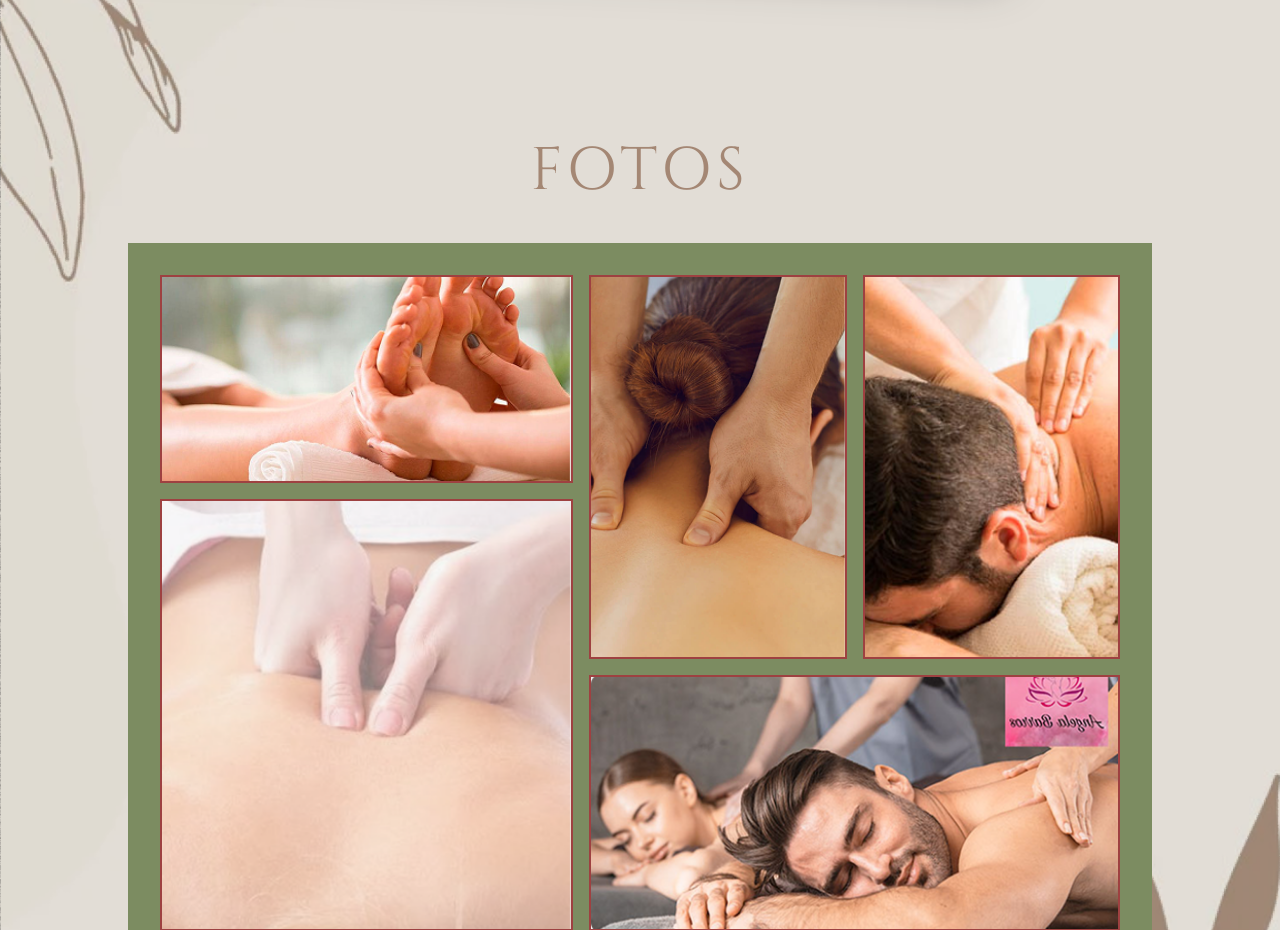
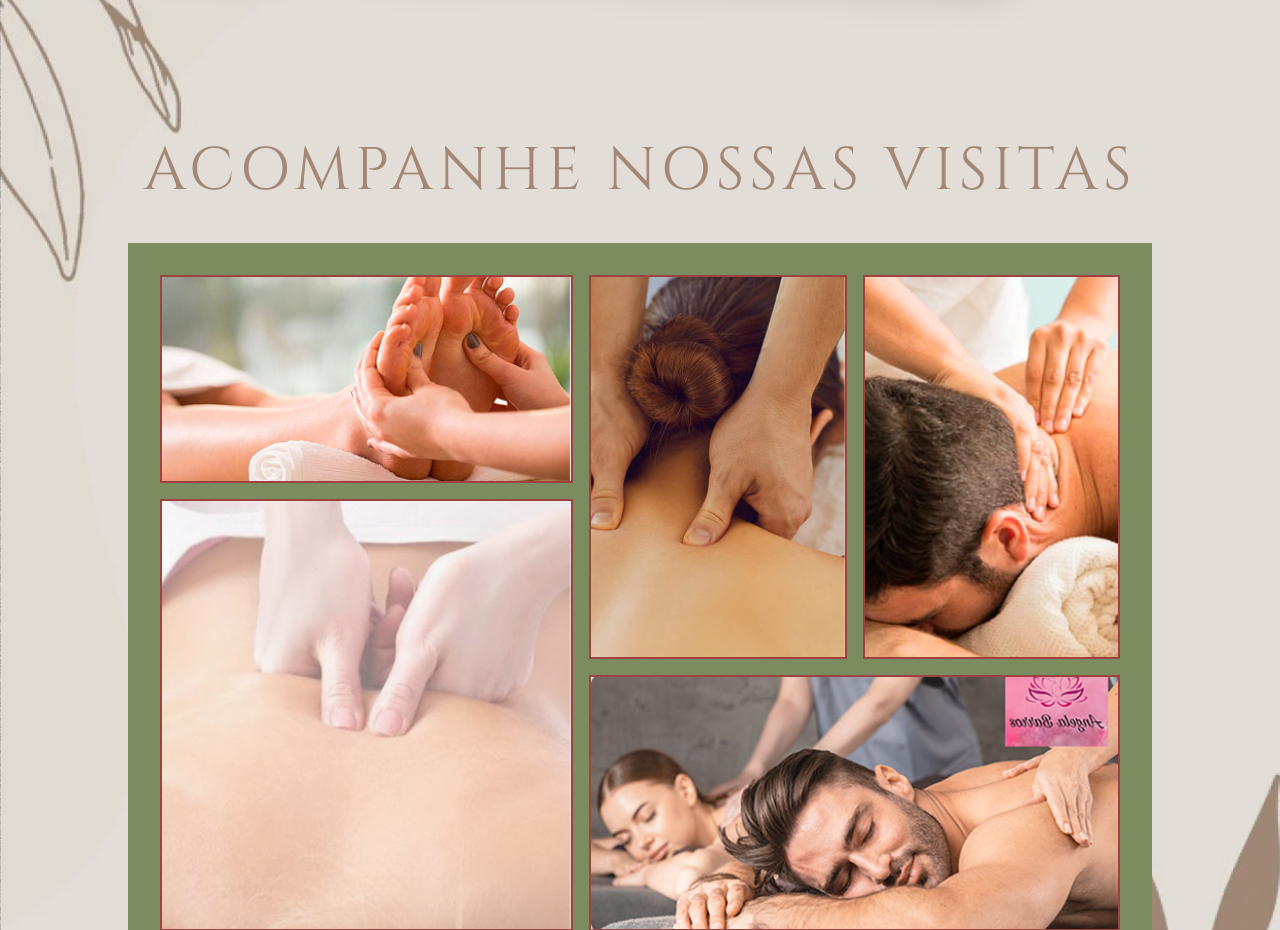
Before and after one commit to SAPI-Unesp/Projeto-Site-CasaMassagem, a React (Vite) app: page /projetosocial in a window 1280 px wide. Shown: the part 3040-3970 px from the top of the page. Built offline with nearby package versions, Linux system fonts and the light colour scheme.

Commit message:
fixed wrong section title text, added comment explanation for images

```diff
--- a/src/pages/Social/Gallery/Gallery.tsx
+++ b/src/pages/Social/Gallery/Gallery.tsx
@@ -20,8 +20,13 @@ import img10 from '../../../assets/gallery/10.png';
 export function Gallery() {
     return (
         <GalleryContainer>
-            <GalleryTitle> Fotos </GalleryTitle>
+            <GalleryTitle> Acompanhe Nossas Visitas </GalleryTitle>
             <GREEN>
+                {/* Imagens dispostas em grid de largura 50 unidades */}
+                {/* cada imagem e disposta sobre colSpan unidades de largura*/}
+                {/* e rowSpan unidades de altura, gap automaticamente adicionado*/}
+                {/* tentar fazer cada linha somar 50 em colSpan */}
+
                 <ImageCard colSpan={22} rowSpan={14}>
                     <Image src={img1} alt="Foto 1" />
                 </ImageCard>
```
